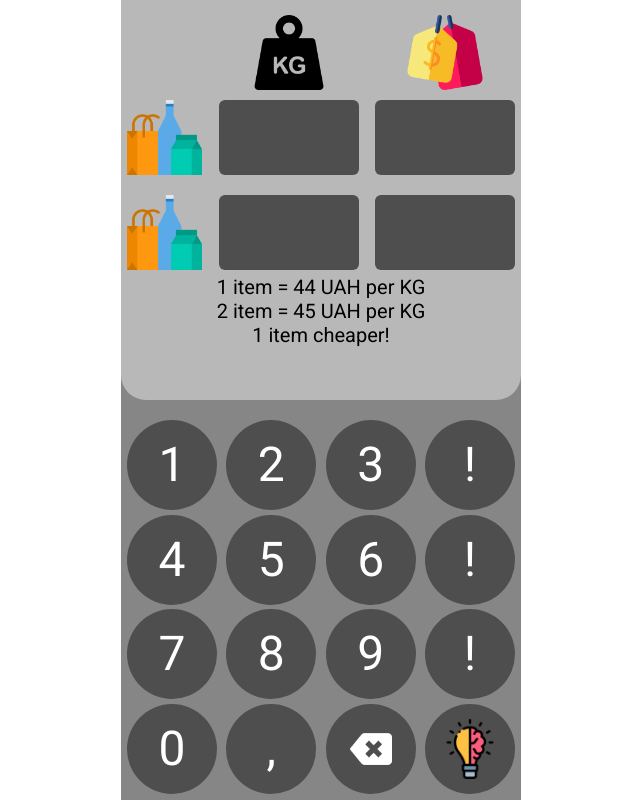
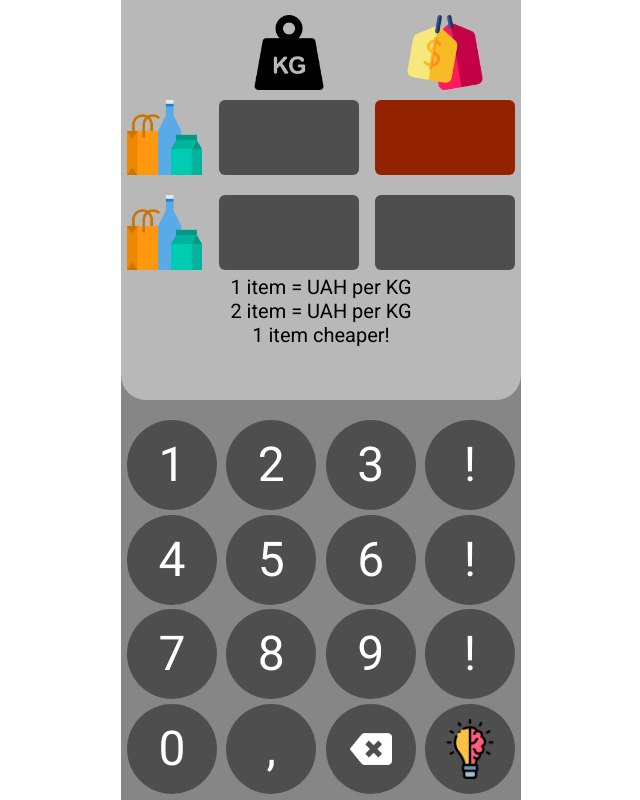
Before and after one commit to alexey-sevastynov/cheaper-goods, a React (Create React App) app: page / in a window 1280 px wide. Shown: the whole page, without its empty margins (319-959 px from the left). Built offline with nearby package versions, Linux system fonts and the light colour scheme.

Commit message:
action press button result

```diff
--- a/src/App.js
+++ b/src/App.js
@@ -7,9 +7,11 @@ import Footer from "./components/footer/Footer";
 class App extends React.Component {
   state = {
     input_1: { value: "", active: false },
-    input_2: { value: "", active: false },
+    input_2: { value: "", active: true },
     input_3: { value: "", active: false },
     input_4: { value: "", active: false },
+    priceKgItem_1: null,
+    priceKgItem_2: null,
   };
 
   changeInput_1 = (e) => {
@@ -213,8 +215,23 @@ class App extends React.Component {
     }
   };
 
+  result = () => {
+    const { input_1, input_2, input_3, input_4 } = this.state;
+
+    const weightItem_1 = +input_1.value.replace(",", ".");
+    const priceItem_1 = +input_2.value.replace(",", ".");
+    const weightItem_2 = +input_3.value.replace(",", ".");
+    const priceItem_2 = +input_4.value.replace(",", ".");
+
+    const oneKgItem_1 = ((priceItem_1 / weightItem_1) * 1000).toFixed(1);
+    const oneKgItem_2 = ((priceItem_2 / weightItem_2) * 1000).toFixed(1);
+
+    this.setState({ priceKgItem_1: oneKgItem_1, priceKgItem_2: oneKgItem_2 });
+  };
+
   render() {
-    const { input_1, input_2, input_3, input_4 } = this.state;
+    const { input_1, input_2, input_3, input_4, priceKgItem_1, priceKgItem_2 } =
+      this.state;
 
     return (
       <div className="App">
@@ -232,10 +249,13 @@ class App extends React.Component {
             inputActive_2={this.inputActive_2}
             inputActive_3={this.inputActive_3}
             inputActive_4={this.inputActive_4}
+            priceKgItem_1={priceKgItem_1}
+            priceKgItem_2={priceKgItem_2}
           />
           <Footer
             actionButton={this.actionButton}
             actionButton_Remove={this.actionButton_Remove}
+            result={this.result}
           />
         </div>
       </div>
--- a/src/components/footer/Footer.jsx
+++ b/src/components/footer/Footer.jsx
@@ -6,7 +6,7 @@ import brain from "./light-bulb.png";
 
 export default class Footer extends Component {
   render() {
-    const { actionButton, actionButton_Remove } = this.props;
+    const { actionButton, result } = this.props;
     return (
       <div className="footer">
         <div className="row1">
@@ -121,13 +121,13 @@ export default class Footer extends Component {
               alt="del"
             />
           </div>
-          <div className="circle">
+          <div className="circle" onClick={result}>
             <img
               className="icon"
               src={brain}
               width={60}
               height={60}
-              alt="del"
+              alt="res"
             />
           </div>
         </div>
--- a/src/components/header/Header.jsx
+++ b/src/components/header/Header.jsx
@@ -21,6 +21,8 @@ export default class Header extends Component {
       inputActive_2,
       inputActive_3,
       inputActive_4,
+      priceKgItem_1,
+      priceKgItem_2,
     } = this.props;
 
     const styleInput_1 = input_1.active ? "active" : "";
@@ -86,7 +88,7 @@ export default class Header extends Component {
             ></input>
           </div>
         </div>
-        <Result />
+        <Result priceKgItem_1={priceKgItem_1} priceKgItem_2={priceKgItem_2} />
       </div>
     );
   }
--- a/src/components/result/Result.jsx
+++ b/src/components/result/Result.jsx
@@ -3,11 +3,15 @@ import "./result.css";
 
 export default class Result extends Component {
   render() {
+    const { priceKgItem_1, priceKgItem_2 } = this.props;
+
+    const compare = +priceKgItem_1 > +priceKgItem_2;
+
     return (
       <div className="results">
-        <p>1 item = 44 UAH per KG</p>
-        <p>2 item = 45 UAH per KG</p>
-        <p>1 item cheaper!</p>
+        <p>1 item = {priceKgItem_1} UAH per KG</p>
+        <p>2 item = {priceKgItem_2} UAH per KG</p>
+        <p>{compare ? 2 : 1} item cheaper!</p>
       </div>
     );
   }
```
